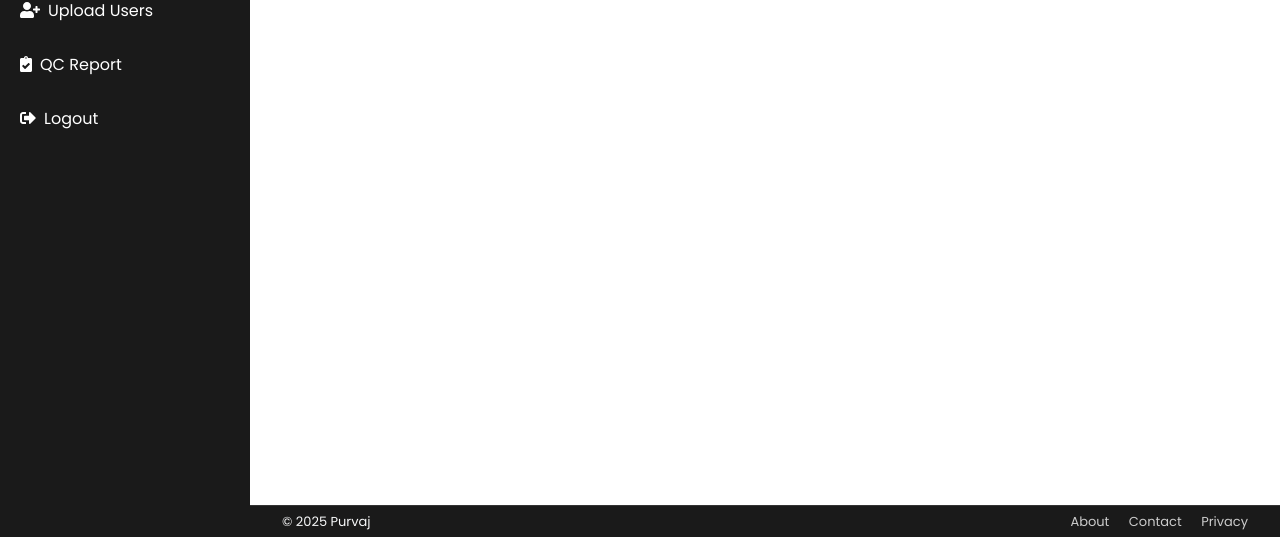
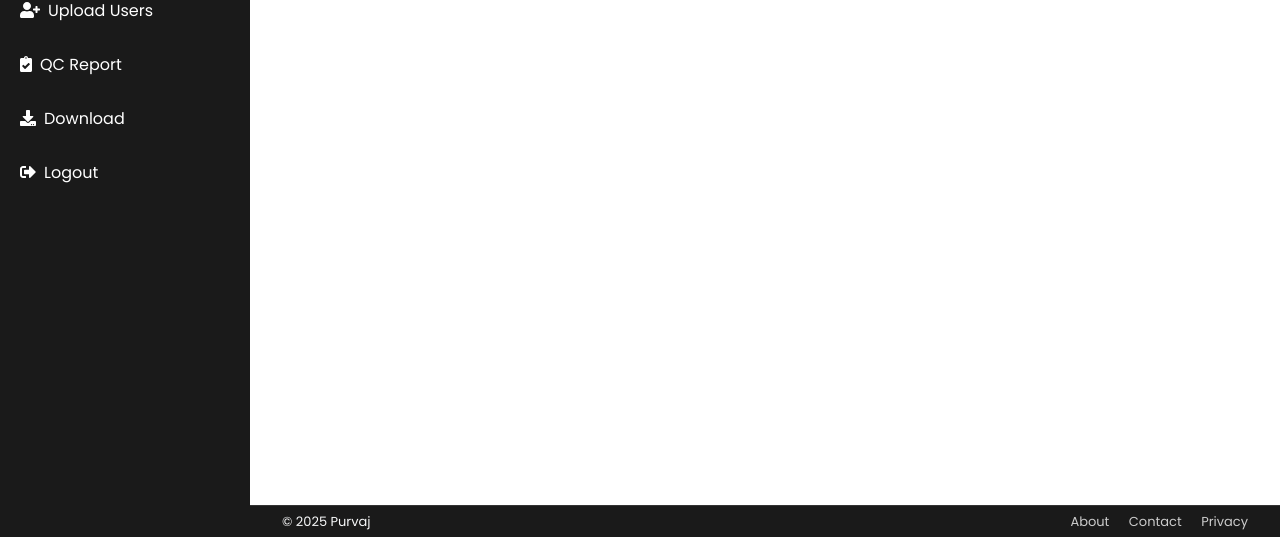
Before and after one commit to purvaj-org/qc-tool, a Flask app: page /qc_user in a window 1280 px wide. Shown: the part 263-800 px from the top of the page. Run offline with Flask 3, Linux system fonts and the light colour scheme; the visitor is signed in with stand-in values (Sample User, id 1); data that the repository does not hold is empty.

Commit message:
fixed download tab visibility

```diff
--- a/templates/allocation_history.html
+++ b/templates/allocation_history.html
@@ -227,6 +227,7 @@
     <a href="/qc_user"><i class="fas fa-users me-2"></i>QC Users</a>
     <a href="/upload_user"><i class="fas fa-user-plus me-2"></i>Upload Users</a>
     <a href="/qc_report"><i class="fas fa-clipboard-check me-2"></i>QC Report</a>
+    <a href="/download_batches"><i class="fas fa-download me-2"></i>Download</a>
     <a href="/logout" class="mt-auto"><i class="fas fa-sign-out-alt me-2"></i>Logout</a>
 </div>
 
--- a/templates/qc_report.html
+++ b/templates/qc_report.html
@@ -689,6 +689,7 @@
         <a href="/qc_user"><i class="fas fa-users me-2"></i>QC Users</a>
         <a href="/upload_user"><i class="fas fa-user-plus me-2"></i>Upload Users</a>
         <a href="/qc_report" class="active"><i class="fas fa-clipboard-check me-2"></i>QC Report</a>
+        <a href="/download_batches"><i class="fas fa-download me-2"></i>Download</a>
         <a href="/logout" class="mt-auto"><i class="fas fa-sign-out-alt me-2"></i>Logout</a>
     </div>
 
--- a/templates/qc_user.html
+++ b/templates/qc_user.html
@@ -87,6 +87,7 @@
         <a href="/qc_user" class="active"><i class="fas fa-users me-2"></i>QC Users</a>
         <a href="/upload_user"><i class="fas fa-user-plus me-2"></i>Upload Users</a>
         <a href="/qc_report"><i class="fas fa-clipboard-check me-2"></i>QC Report</a>
+        <a href="/download_batches"><i class="fas fa-download me-2"></i>Download</a>
         <a href="/logout" class="mt-auto"><i class="fas fa-sign-out-alt me-2"></i>Logout</a>
     </div>
 
--- a/templates/upload_user.html
+++ b/templates/upload_user.html
@@ -87,6 +87,7 @@
         <a href="/qc_user" ><i class="fas fa-users me-2"></i>QC Users</a>
         <a href="/upload_user" class="active"><i class="fas fa-user-plus me-2"></i>Upload Users</a>
         <a href="/qc_report"><i class="fas fa-clipboard-check me-2"></i>QC Report</a>
+        <a href="/download_batches"><i class="fas fa-download me-2"></i>Download</a>
         <a href="/logout" class="mt-auto"><i class="fas fa-sign-out-alt me-2"></i>Logout</a>
     </div>
 
```
